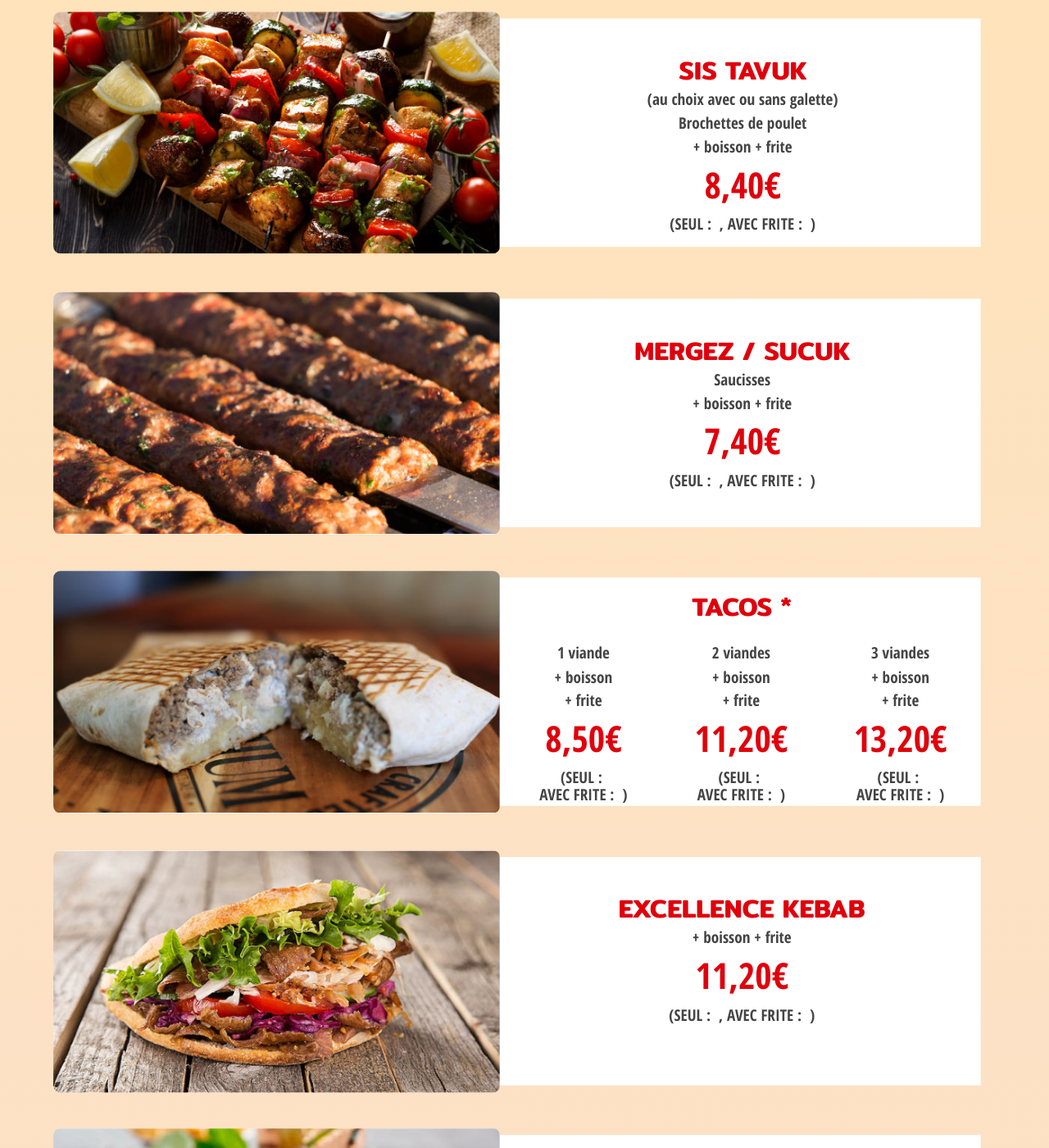
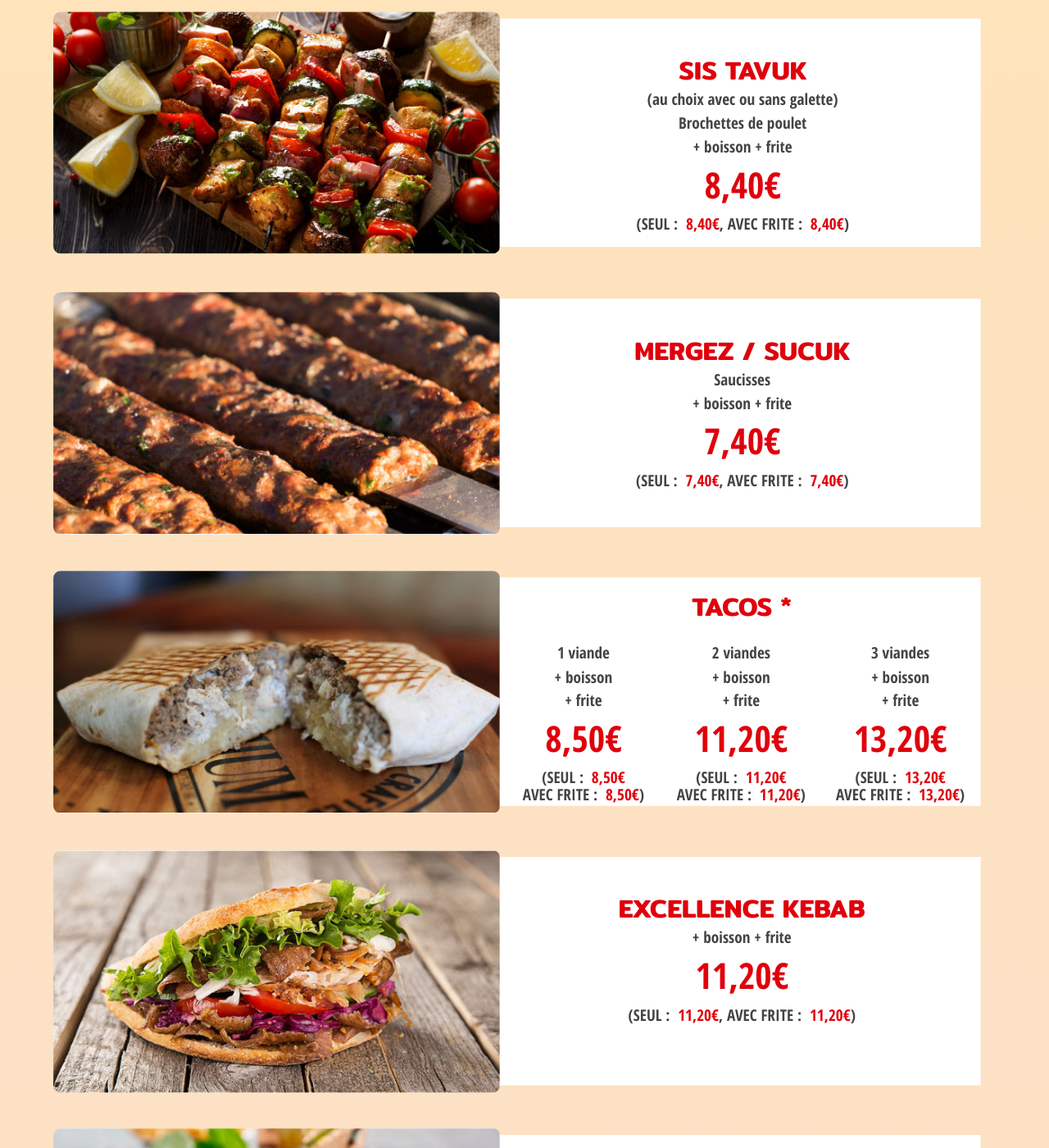
Before and after one commit to lexoyo/excellence-kebab, a Jekyll site: the page built from menus.md, in a window 1280 px wide and 1400 px high, scrolled down 2060 px. Shown: the whole window at 82% size. Built offline with Jekyll 4.4.1, drawn with Linux system fonts in a browser that asks for light colours; some of the changed text lies outside the part shown.

Commit message:
Update _config.yml

```diff
--- a/_config.yml
+++ b/_config.yml
@@ -3,18 +3,38 @@ Doner Kebab: '7,80€'
 Doner Kebab-S: '7,80€'
 Doner Kebab-F: '7,80€'
 Yufka Kebab galette: '8,50€'
-Yufka Kebab galette: '8,50€'
-Yufka Kebab galette: '8,50€'
+Yufka Kebab galette-S: '8,50€'
+Yufka Kebab galette-F: '8,50€'
 Lahmacun Kebab: '9,60€'
+Lahmacun Kebab-S: '9,60€'
+Lahmacun Kebab-F: '9,60€'
 Hamburger: '7,60€'
+Hamburger-S: '7,60€'
+Hamburger-F: '7,60€'
 Sis tavuk: '8,40€'
+Sis tavuk-S: '8,40€'
+Sis tavuk-F: '8,40€'
 Mergez / Sucuk: '7,40€'
+Mergez / Sucuk-S: '7,40€'
+Mergez / Sucuk-F: '7,40€'
 Tacos 1: '8,50€'
+Tacos 1-S: '8,50€'
+Tacos 1-F: '8,50€'
 Tacos 2: '11,20€'
+Tacos 2-S: '11,20€'
+Tacos 2-F: '11,20€'
 Tacos 3: '13,20€'
+Tacos 3-S: '13,20€'
+Tacos 3-F: '13,20€'
 Excellence Kebab: '11,20€'
+Excellence Kebab-S: '11,20€'
+Excellence Kebab-F: '11,20€'
 Excellence Durum x2: '13,20€'
+Excellence Durum x2-S: '13,20€'
+Excellence Durum x2-F: '13,20€'
 Soupe de lentille: '4,60€'
+Soupe de lentille-S: '4,60€'
+Soupe de lentille-F: '4,60€'
 Menu enfant: '5,90€'
 acc-viande1: '4,80€'
 acc-viande2: '6,20€'
```
